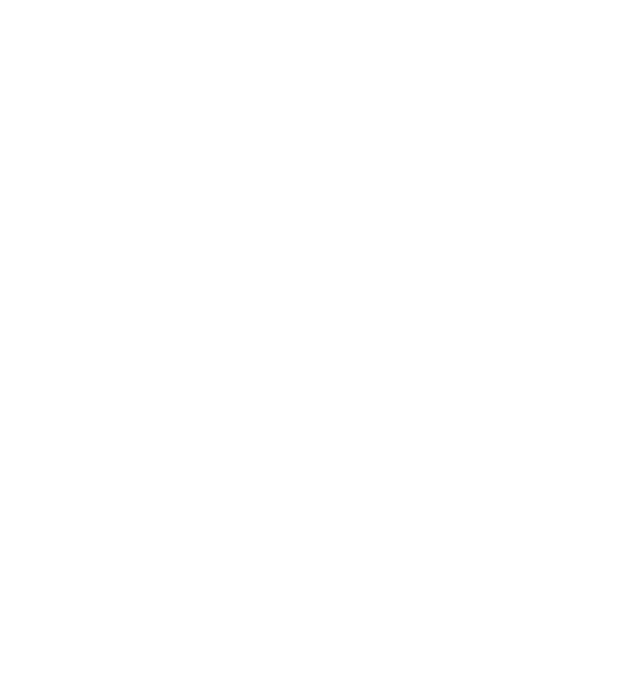
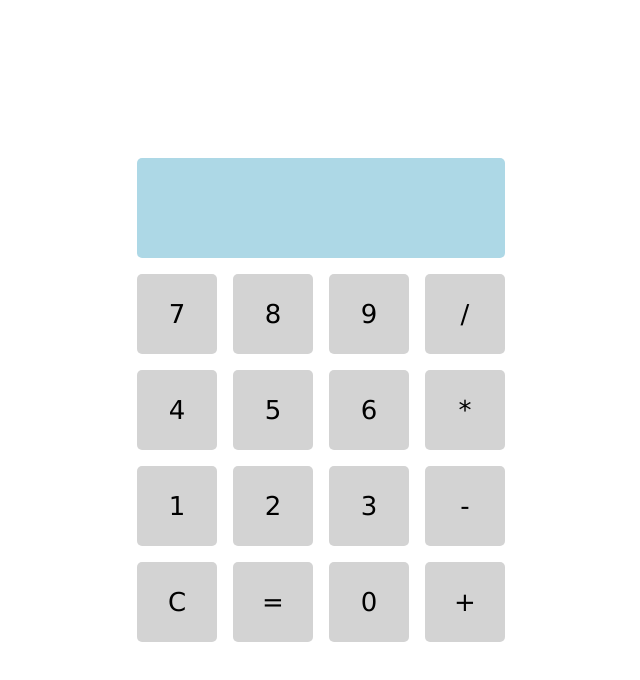
Before and after one commit to mladenz23/odin-calculator, a plain HTML site: page index.html in a window 1280 px wide. Shown: the whole page, without its empty margins (319-959 px from the left). Drawn offline with Linux system fonts and the light colour scheme.

Commit message:
Style the calculator

```diff
--- a/index.html
+++ b/index.html
@@ -3,27 +3,36 @@
   <head>
     <meta charset="UTF-8" />
     <meta name="viewport" content="width=device-width, initial-scale=1.0" />
+    <link rel="stylesheet" href="./style.css" />
     <title>Calculator</title>
   </head>
   <body>
     <div id="cont">
       <div id="display"></div>
-      <div class="button"></div>
-      <div class="button"></div>
-      <div class="button"></div>
-      <div class="button"></div>
-      <div class="button"></div>
-      <div class="button"></div>
-      <div class="button"></div>
-      <div class="button"></div>
-      <div class="button"></div>
-      <div class="button"></div>
-      <div class="button"></div>
-      <div class="button"></div>
-      <div class="button"></div>
-      <div class="button"></div>
-      <div class="button"></div>
-      <div class="button"></div>
+      <div class="rows">
+        <div class="button">7</div>
+        <div class="button">8</div>
+        <div class="button">9</div>
+        <div class="button">/</div>
+      </div>
+      <div class="rows">
+        <div class="button">4</div>
+        <div class="button">5</div>
+        <div class="button">6</div>
+        <div class="button">*</div>
+      </div>
+      <div class="rows">
+        <div class="button">1</div>
+        <div class="button">2</div>
+        <div class="button">3</div>
+        <div class="button">-</div>
+      </div>
+      <div class="rows">
+        <div class="button">C</div>
+        <div class="button">=</div>
+        <div class="button">0</div>
+        <div class="button">+</div>
+      </div>
     </div>
     <script src="index.js"></script>
   </body>
--- a/style.css
+++ b/style.css
@@ -0,0 +1,41 @@
+html,
+body {
+  margin: 0;
+  padding: 0;
+  font-family: Verdana, Geneva, Tahoma, sans-serif;
+}
+
+#cont {
+  height: 100vh;
+  display: flex;
+  flex-direction: column;
+  align-items: center;
+  justify-content: center;
+  user-select: none;
+}
+
+#display {
+  width: calc(80px * 4 + 6 * 8px);
+  height: 100px;
+  margin: 8px;
+  box-sizing: border-box;
+  background-color: lightblue;
+  border-radius: 5px;
+}
+
+.rows {
+  display: flex;
+}
+
+.button {
+  display: flex;
+  align-items: center;
+  justify-content: center;
+  font-size: 26px;
+  box-sizing: border-box;
+  width: 80px;
+  height: 80px;
+  margin: 8px;
+  background-color: lightgrey;
+  border-radius: 5px;
+}
```
